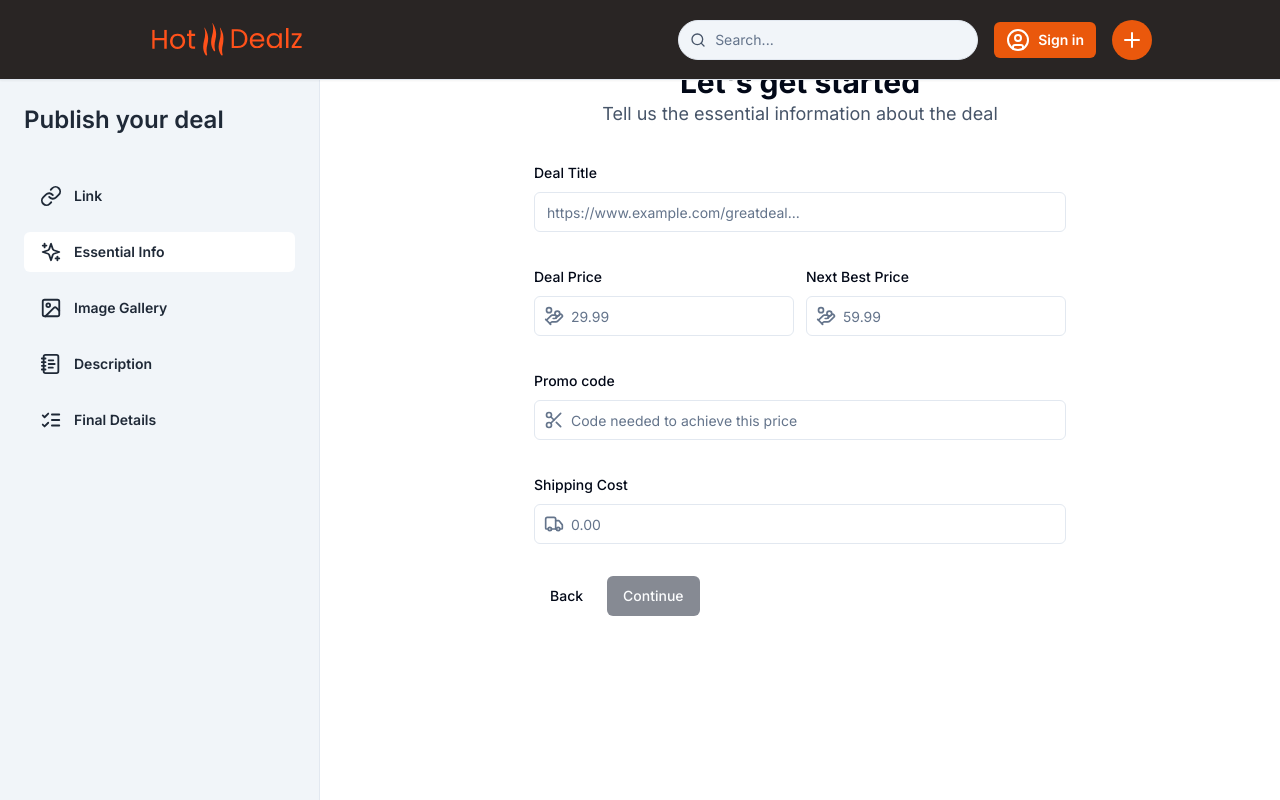
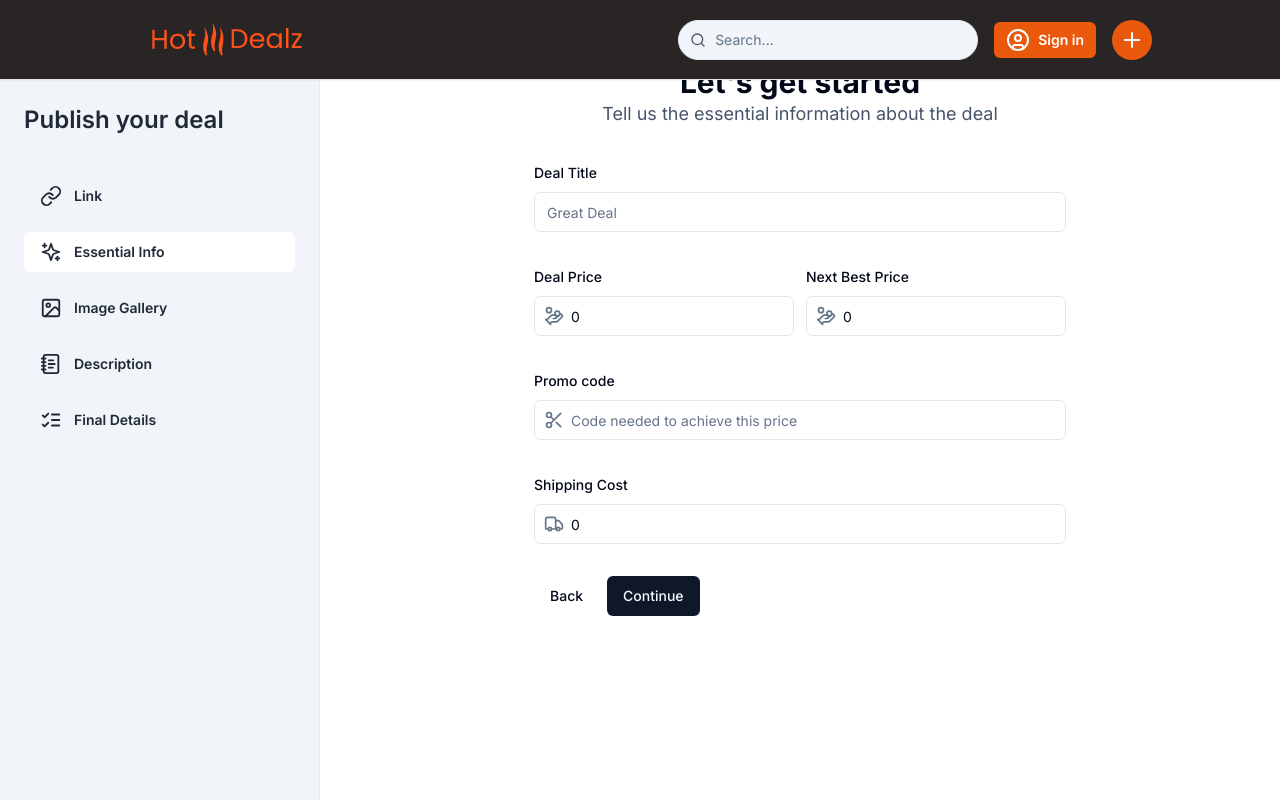
Before and after one commit to MarekRykaczewski/hot-dealz-2.0, a Next.js app: page /create in a window 1280 px wide. Both pictures are taken after a click on the button "Essential Info". Built offline with nearby package versions, Linux system fonts and the light colour scheme; no server answers; the database is empty.

Commit message:
add form management

```diff
--- a/app/(home)/(routes)/create/_components/deal-description-form.tsx
+++ b/app/(home)/(routes)/create/_components/deal-description-form.tsx
@@ -1,34 +1,63 @@
 import { Editor } from "@/components/editor";
 import { Button } from "@/components/ui/button";
 import {
-  Form,
   FormControl,
   FormField,
   FormItem,
   FormLabel,
   FormMessage,
 } from "@/components/ui/form";
+import { zodResolver } from "@hookform/resolvers/zod";
+import { FormProvider, useForm } from "react-hook-form";
 import * as z from "zod";
 
+const DealDescriptionFormSchema = z.object({
+  description: z.string().min(1).max(500),
+});
+
+interface FormData {
+  description: string;
+}
+
 interface DealDescriptionFormProps {
+  updateFormData: (formData: { description: string }) => void;
   currentStep: number;
   setCurrentStep: (index: number) => void;
-  form: any;
 }
 
 const DealDescriptionForm = ({
+  updateFormData,
   currentStep,
   setCurrentStep,
-  form,
 }: DealDescriptionFormProps) => {
+  const form = useForm({
+    resolver: zodResolver(DealDescriptionFormSchema),
+    defaultValues: {
+      description: "",
+    },
+  });
+
+  const handleSubmit = () => {
+    form.trigger().then((isValid: boolean) => {
+      if (isValid) {
+        const formData = form.getValues() as FormData;
+        updateFormData(formData);
+        setCurrentStep(currentStep + 1);
+      } else {
+        console.log("Form validation failed");
+      }
+    });
+  };
+
   return (
     <>
       <h1 className="text-3xl text-center font-bold">Description</h1>
       <p className="text-lg text-center text-slate-600">
         What makes this deal so good?
       </p>
-      <Form {...form}>
-        <form onSubmit={() => setCurrentStep(1)} className="space-y-8 mt-8">
+
+      <FormProvider {...form}>
+        <div className="space-y-8 mt-8 h-auto">
           <FormField
             control={form.control}
             name="description"
@@ -46,12 +75,12 @@ const DealDescriptionForm = ({
             <Button type="button" variant="ghost">
               Back
             </Button>
-            <Button type="submit" disabled={!z.isValid}>
+            <Button onClick={handleSubmit} type="submit">
               Continue
             </Button>
           </div>
-        </form>
-      </Form>
+        </div>
+      </FormProvider>
     </>
   );
 };
--- a/app/(home)/(routes)/create/_components/deal-final-form.tsx
+++ b/app/(home)/(routes)/create/_components/deal-final-form.tsx
@@ -2,19 +2,32 @@ import { Button } from "@/components/ui/button";
 import { Combobox } from "@/components/ui/combobox";
 import { DatePicker } from "@/components/ui/date-picker";
 import {
-  Form,
   FormControl,
   FormField,
   FormItem,
   FormLabel,
   FormMessage,
 } from "@/components/ui/form";
+import { zodResolver } from "@hookform/resolvers/zod";
+import { FormProvider, useForm } from "react-hook-form";
 import * as z from "zod";
 
+const DealFinalFormSchema = z.object({
+  startDate: z.date(),
+  endDate: z.date(),
+  category: z.string(),
+});
+
+interface FormData {
+  startDate: Date;
+  endDate: Date;
+  category: string;
+}
+
 interface DealFinalFormProps {
+  updateFormData: (formData: FormData) => void;
   currentStep: number;
   setCurrentStep: (index: number) => void;
-  form: any;
   options: {
     name: string;
     id: string;
@@ -22,19 +35,41 @@ interface DealFinalFormProps {
 }
 
 const DealFinalForm = ({
+  updateFormData,
   currentStep,
   setCurrentStep,
-  form,
   options,
 }: DealFinalFormProps) => {
+  const form = useForm({
+    resolver: zodResolver(DealFinalFormSchema),
+    defaultValues: {
+      startDate: new Date(),
+      endDate: new Date(),
+      category: "",
+    },
+  });
+
+  const handleSubmit = () => {
+    form.trigger().then((isValid: boolean) => {
+      if (isValid) {
+        const formData = form.getValues() as FormData;
+        updateFormData(formData);
+        setCurrentStep(currentStep + 1);
+      } else {
+        console.log("Form validation failed");
+      }
+    });
+  };
+
   return (
     <>
       <h1 className="text-3xl text-center font-bold">Wrapping up</h1>
       <p className="text-lg text-center text-slate-600">
         You&apos;re almost there
       </p>
-      <Form {...form}>
-        <form onSubmit={() => setCurrentStep(1)} className="space-y-8 mt-8">
+
+      <FormProvider {...form}>
+        <div className="space-y-8 mt-8">
           <div className="flex justify-between space-x-3">
             <FormField
               control={form.control}
@@ -43,7 +78,7 @@ const DealFinalForm = ({
                 <FormItem className="flex flex-col">
                   <FormLabel>Start Date</FormLabel>
                   <FormControl>
-                    <DatePicker />
+                    <DatePicker {...field} />
                   </FormControl>
                   <FormMessage />
                 </FormItem>
@@ -56,7 +91,7 @@ const DealFinalForm = ({
                 <FormItem className="flex flex-col">
                   <FormLabel>End Date</FormLabel>
                   <FormControl>
-                    <DatePicker />
+                    <DatePicker {...field} />
                   </FormControl>
                   <FormMessage />
                 </FormItem>
@@ -88,12 +123,12 @@ const DealFinalForm = ({
             <Button type="button" variant="ghost">
               Cancel
             </Button>
-            <Button type="submit" disabled={!z.isValid}>
+            <Button type="submit" onClick={handleSubmit}>
               Continue
             </Button>
           </div>
-        </form>
-      </Form>
+        </div>
+      </FormProvider>
     </>
   );
 };
--- a/app/(home)/(routes)/create/_components/deal-form.tsx
+++ b/app/(home)/(routes)/create/_components/deal-form.tsx
@@ -1,10 +1,7 @@
 "use client";
 
-import { zodResolver } from "@hookform/resolvers/zod";
 import { Category } from "@prisma/client";
 import { useState } from "react";
-import { useForm } from "react-hook-form";
-import { z } from "zod";
 import DealDescriptionForm from "./deal-description-form";
 import DealFinalForm from "./deal-final-form";
 import DealInfo from "./deal-info-form";
@@ -17,28 +14,15 @@ interface DealFormProps {
 
 const DealForm = ({ categories }: DealFormProps) => {
   const [currentStep, setCurrentStep] = useState(0);
+  const [formData, setFormData] = useState({});
 
-  const formSchema = z.object({
-    link: z.string().url({ message: "Invalid URL" }).min(1, {
-      message: "Link is required",
-    }),
-    title: z.string().min(1),
-    price: z.number(),
-    nextBestPrice: z.number(),
-    promoCode: z.string(),
-    shippingCost: z.number(),
-    description: z.string().max(500),
-    startDate: z.date(),
-    endDate: z.date(),
-    category: z.string(),
-  });
+  const updateFormData = (data: {}) => {
+    setFormData((prevData) => ({ ...prevData, ...data }));
+  };
 
-  const form = useForm<z.infer<typeof formSchema>>({
-    resolver: zodResolver(formSchema),
-    defaultValues: {
-      link: "",
-    },
-  });
+  const onSubmit = () => {
+    console.log(formData);
+  };
 
   return (
     <div className="flex w-full">
@@ -46,14 +30,14 @@ const DealForm = ({ categories }: DealFormProps) => {
       <div className="flex flex-col mb-[25vh] p-6 w-full items-center justify-center">
         {currentStep === 0 && (
           <DealLinkForm
-            form={form}
+            updateFormData={updateFormData}
             currentStep={currentStep}
             setCurrentStep={setCurrentStep}
           />
         )}
         {currentStep === 1 && (
           <DealInfo
-            form={form}
+            updateFormData={updateFormData}
             currentStep={currentStep}
             setCurrentStep={setCurrentStep}
           />
@@ -61,14 +45,14 @@ const DealForm = ({ categories }: DealFormProps) => {
         {currentStep === 2 && <div> TODO </div>}
         {currentStep === 3 && (
           <DealDescriptionForm
-            form={form}
+            updateFormData={updateFormData}
             currentStep={currentStep}
             setCurrentStep={setCurrentStep}
           />
         )}
         {currentStep === 4 && (
           <DealFinalForm
-            form={form}
+            updateFormData={updateFormData}
             options={categories}
             currentStep={currentStep}
             setCurrentStep={setCurrentStep}
--- a/app/(home)/(routes)/create/_components/deal-info-form.tsx
+++ b/app/(home)/(routes)/create/_components/deal-info-form.tsx
@@ -1,6 +1,5 @@
 import { Button } from "@/components/ui/button";
 import {
-  Form,
   FormControl,
   FormField,
   FormItem,
@@ -8,19 +7,64 @@ import {
   FormMessage,
 } from "@/components/ui/form";
 import { Input } from "@/components/ui/input";
+import { zodResolver } from "@hookform/resolvers/zod";
 import { HandCoins, Scissors, Truck } from "lucide-react";
+import { FormProvider, useForm } from "react-hook-form";
+import { z } from "zod";
+
+const dealInfoSchema = z
+  .object({
+    title: z.string().min(1),
+    price: z.coerce.number().positive(),
+    nextBestPrice: z.coerce.number().positive(),
+    promoCode: z.string().optional(),
+    shippingCost: z.coerce.number(),
+  })
+  .refine((data) => data.price < data.nextBestPrice, {
+    message: "Price must be smaller than next best price",
+    path: ["price"],
+  });
+
+interface FormData {
+  title: string;
+  price: number;
+  nextBestPrice: number;
+  promoCode?: string;
+  shippingCost: number;
+}
 
 interface DealInfoProps {
+  updateFormData: (formData: FormData) => void;
   currentStep: number;
   setCurrentStep: (index: number) => void;
-  form: any;
 }
 
-const DealInfo = ({ currentStep, setCurrentStep, form }: DealInfoProps) => {
+const DealInfo = ({
+  currentStep,
+  setCurrentStep,
+  updateFormData,
+}: DealInfoProps) => {
+  const form = useForm({
+    resolver: zodResolver(dealInfoSchema),
+    defaultValues: {
+      title: "",
+      price: 0,
+      nextBestPrice: 0,
+      promoCode: "",
+      shippingCost: 0,
+    },
+  });
+
   const handleSubmit = () => {
-    if (form.formState.isValid) {
-      setCurrentStep(currentStep + 1);
-    }
+    form.trigger().then((isValid: boolean) => {
+      if (isValid) {
+        const formData = form.getValues() as FormData;
+        updateFormData(formData);
+        setCurrentStep(currentStep + 1);
+      } else {
+        console.log("Form validation failed");
+      }
+    });
   };
 
   return (
@@ -29,8 +73,9 @@ const DealInfo = ({ currentStep, setCurrentStep, form }: DealInfoProps) => {
       <p className="text-lg text-center text-slate-600">
         Tell us the essential information about the deal
       </p>
-      <Form {...form}>
-        <form onSubmit={() => setCurrentStep(1)} className="space-y-8 mt-8">
+
+      <FormProvider {...form}>
+        <div className="space-y-8 mt-8">
           <FormField
             control={form.control}
             name="title"
@@ -38,10 +83,7 @@ const DealInfo = ({ currentStep, setCurrentStep, form }: DealInfoProps) => {
               <FormItem>
                 <FormLabel>Deal Title</FormLabel>
                 <FormControl>
-                  <Input
-                    placeholder="https://www.example.com/greatdeal..."
-                    {...field}
-                  />
+                  <Input placeholder="Great Deal" {...field} />
                 </FormControl>
                 <FormMessage />
               </FormItem>
@@ -56,7 +98,12 @@ const DealInfo = ({ currentStep, setCurrentStep, form }: DealInfoProps) => {
                   <FormLabel>Deal Price</FormLabel>
                   <FormControl>
                     <div className="relative">
-                      <Input className="pl-9" placeholder="29.99" {...field} />
+                      <Input
+                        type="number"
+                        className="pl-9"
+                        placeholder="29.99"
+                        {...field}
+                      />
                       <HandCoins
                         size={20}
                         className="absolute top-2.5 left-2.5 text-slate-500 font-bold"
@@ -75,7 +122,12 @@ const DealInfo = ({ currentStep, setCurrentStep, form }: DealInfoProps) => {
                   <FormLabel>Next Best Price</FormLabel>
                   <FormControl>
                     <div className="relative">
-                      <Input className="pl-9" placeholder="59.99" {...field} />
+                      <Input
+                        type="number"
+                        className="pl-9"
+                        placeholder="59.99"
+                        {...field}
+                      />
                       <HandCoins
                         size={20}
                         className="absolute top-2.5 left-2.5 text-slate-500 font-bold"
@@ -136,16 +188,12 @@ const DealInfo = ({ currentStep, setCurrentStep, form }: DealInfoProps) => {
             <Button type="button" variant="ghost">
               Back
             </Button>
-            <Button
-              onClick={handleSubmit}
-              type="button"
-              disabled={!form.formState.isValid}
-            >
+            <Button onClick={handleSubmit} type="button">
               Continue
             </Button>
           </div>
-        </form>
-      </Form>
+        </div>
+      </FormProvider>
     </>
   );
 };
--- a/app/(home)/(routes)/create/_components/deal-link-form.tsx
+++ b/app/(home)/(routes)/create/_components/deal-link-form.tsx
@@ -1,6 +1,5 @@
 import { Button } from "@/components/ui/button";
 import {
-  Form,
   FormControl,
   FormField,
   FormItem,
@@ -8,25 +7,45 @@ import {
   FormMessage,
 } from "@/components/ui/form";
 import { Input } from "@/components/ui/input";
+import { zodResolver } from "@hookform/resolvers/zod";
+import { FormProvider, useForm } from "react-hook-form";
+import { z } from "zod";
+
+const dealLinkFormSchema = z.object({
+  link: z.string().url({ message: "Invalid URL" }).min(1, {
+    message: "Link is required",
+  }),
+});
 
 interface DealLinkFormProps {
+  updateFormData: (formData: { link: string }) => void;
   currentStep: number;
   setCurrentStep: (index: number) => void;
-  form: any;
 }
 
 const DealLinkForm = ({
+  updateFormData,
   currentStep,
   setCurrentStep,
-  form,
 }: DealLinkFormProps) => {
+  const form = useForm({
+    resolver: zodResolver(dealLinkFormSchema),
+    defaultValues: {
+      link: "",
+    },
+  });
+
   const handleSubmit = () => {
-    if (!form.formState.errors.link) {
-      setCurrentStep(currentStep + 1);
-    }
+    form.trigger().then((isValid: boolean) => {
+      if (isValid) {
+        const formData = form.getValues();
+        updateFormData(formData);
+        setCurrentStep(currentStep + 1);
+      } else {
+        console.log("Form validation failed");
+      }
+    });
   };
-
-  console.log("[FORM]", form.formState.errors);
 
   return (
     <>
@@ -34,11 +53,9 @@ const DealLinkForm = ({
       <p className="text-lg text-center text-slate-600">
         Paste link with a deal below
       </p>
-      <Form {...form}>
-        <form
-          onSubmit={handleSubmit}
-          className="space-y-8 mt-8 w-full max-w-xl"
-        >
+
+      <FormProvider {...form}>
+        <div className="space-y-8 mt-8 w-full max-w-xl">
           <FormField
             control={form.control}
             name="link"
@@ -56,12 +73,12 @@ const DealLinkForm = ({
             )}
           />
           <div className="flex items-center gap-x-2">
-            <Button type="submit" disabled={!form.formState.errors.link}>
+            <Button type="button" onClick={handleSubmit}>
               Continue
             </Button>
           </div>
-        </form>
-      </Form>
+        </div>
+      </FormProvider>
     </>
   );
 };
```
